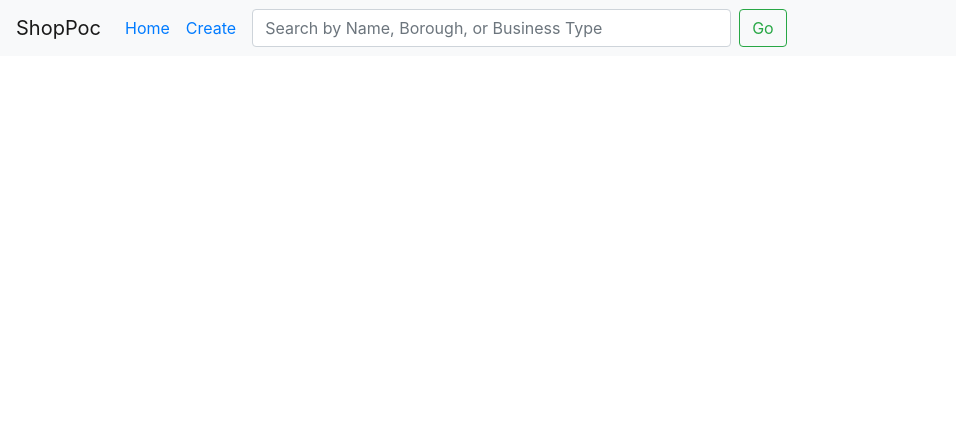
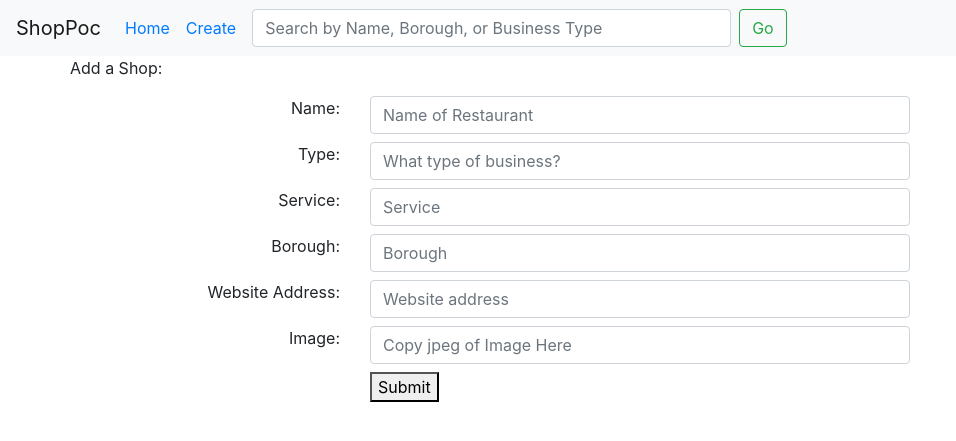
Before and after one commit to KathyLau/shop-poc, a Flask app: page /create in a window 1280 px wide. Shown: the top 441 px of the page, without its empty margins (0-956 px from the left). Run offline with Flask 2, Linux system fonts and the light colour scheme; some libraries are stand-ins or nearby versions.

Commit message:
Updated to add create page

```diff
--- a/app.py
+++ b/app.py
@@ -4,7 +4,6 @@ app = Flask(__name__)
 
 searchterm = "Search Results"
 api_key = "AIzaSyD43vlw78-rgjz6a5iczPSEDO1bxQC9hZ0"
-current_id = 4
 
 bizlist = generate_list("data/black-owned-restaurants-nyc.csv")
 bizlist[-10:]
@@ -13,6 +12,8 @@ bizlist = bizlist[::-1]
 returnlist = []
 
 searchlist = []
+suggestionlist = []
+suggestionlistlength = 0
 
 
 @app.route('/', methods=['GET', 'POST'])
@@ -26,37 +27,6 @@ def home():
 @app.route('/restaurant')
 def restaurant(name=None):
     return render_template('index.html', data='data')
-
-
-# to register a business
-@ app.route('/create', methods=['GET', 'POST'])
-def register():
-    if request.method == 'GET':
-        return render_template('create.html')
-    elif request.method == 'POST':
-
-        bname = request.form['bname']
-        email = request.form['email']
-        phone = request.form['phone']
-        address = request.form['address']
-        hours = request.form['hours']
-        site = request.form['site']
-        insta = request.form['insta']
-        cuisine = request.form['cuisine']
-
-        new_entry = {
-            'bname': bname,
-            'email': email,
-            'phone': phone,
-            'address': address,
-            'hours': hours,
-            'site': site,
-            'insta': insta,
-            'cuisine': cuisine
-        }
-        # code for mongodb to insert into db
-
-        return render_template('index.html', data=new_entry)
 
 
 # handles search bar searches
@@ -91,6 +61,41 @@ def view(id=id):
     return render_template('view.html', returnlist=returnlist)
 
 
+# renders create page
+@app.route('/create', methods=['GET', 'POST'])
+def create(name=None):
+    global bizlist
+    return render_template('create.html', suggestionlist=suggestionlist)
+
+
+# adds suggested restaurants to list
+@app.route('/add', methods=['GET', 'POST'])
+def add(name=None):
+    global suggestionlist
+    global suggestionlistlength
+    suggestionlistlength = suggestionlistlength+1
+
+    json_data = request.get_json()
+    gname = json_data["name"]
+    glocation = json_data["location"]
+    gtext = json_data["text"]
+    gservice = json_data["service"]
+    gimage = json_data["image"]
+    gtype = json_data["type"]
+
+    new_entry = {
+        "name": gname,
+        "location": glocation,
+        "text": gtext,
+        "service": gservice,
+        "image": gimage,
+        "type": gtype
+    }
+
+    suggestionlist.append(new_entry)
+    return jsonify(suggestionlist=suggestionlist)
+
+
 # displays cards of the buisness
 @app.route('/displaycards', methods=['GET', 'POST'])
 def displaycards():
--- /dev/null
+++ b/static/create.js
@@ -0,0 +1,190 @@
+function checkEmpty(name,location,web,service,img,type){
+	var lowered_location = location.toLowerCase()
+
+	var pass = 1;
+
+	if(name.length == 0){
+		console.log("missing entry for name")
+		pass = 0
+		var msg = $("<div>")
+		$(msg).text("missing entry")
+		$("#name_warn").append(msg);
+	}
+
+	if(location.length == 0){
+		console.log("location is empty")
+		pass = 0
+		var msg = $("<div>")
+		$(msg).text("missing entry")
+		$(msg).removeClass("red_mini")
+		$(msg).removeClass("red_location")
+		$(msg).addClass("red_mini")
+		$("#location_warn").append(msg);
+	}
+	else if(lowered_location == "brooklyn"){
+		pass = 1;
+		location = "Brooklyn"
+	}
+	else if(lowered_location == "manhattan"){
+		pass= 1;
+		location = "Manhattan"
+	}
+	else if(lowered_location == "queens"){
+		pass = 1;
+		location = "Queens"
+	}
+	else if(lowered_location == "the bronx"){
+		pass = 1;
+		location = "the Bronx"
+	}
+	else if(lowered_location == "bronx"){
+		pass = 1;
+		location = "the Bronx"
+	}
+	else if(lowered_location == "staten island"){
+		pass = 1;
+		location = "Staten Island"
+	}
+	else{
+		pass = 0;
+		var msg = $("<div>")
+		$(msg).text("Invalid Entry. The borough must be one of the following 5: Manhattan, Brooklyn, the Bronx, Queens, or Staten Island")
+		$(msg).removeClass("red_mini")
+		$(msg).removeClass("red_location")
+		$(msg).addClass("red_location")
+		$("#location_warn").append(msg);
+	}
+
+
+	if(web.length == 0){
+		pass = 0;
+		var msg = $("<div>")
+		$(msg).text("missing entry")
+		$("#web_warn").append(msg);
+	}
+
+	if(service.length == 0){
+		pass = 0;
+		var msg = $("<div>")
+		$(msg).text("missing entry")
+		$("#service_warn").append(msg);
+	}
+
+	if (img.length == 0){
+		pass = 0;
+		var msg = $("<div>")
+		$(msg).text("missing jpeg for image")
+		$("#img_warn").append(msg);
+	}
+
+	if (type.length == 0){
+		pass = 0;
+		var msg = $("<div>")
+		$(msg).text("missing entry")
+		$("#type_warn").append(msg);
+	}
+
+	if(pass == 1){
+		console.log("passed all checks")
+		submit(name, location, web, service, img, type);
+	}
+	else{
+		var warn  = $("<div>")
+		$(warn).addClass("red_warn")
+		$(warn).text("There is an error in one or more of the fields");
+		$("#top_warn").append(warn);
+	}
+
+}
+
+
+function clearAll(){
+	$("#name_entry").val('');
+	$("#location_entry").val('');
+	$("#web_entry").val('');
+	$("#service_entry").val('');
+	$("#img_entry").val('');
+	$("#type_entry").val('');
+}
+
+var submit = function(name, location, web, service, img, type){
+	var name = name
+	var location = location
+	var web = web
+	var service = service
+	var img = img
+	var type = type
+
+//NOTE: Here we name the variable web to text as server stores website address under "text"
+    var submit_input = {
+    	'name': name,
+    	'location': location,
+    	'text': web,
+    	'service': service,
+    	'image': img,
+    	'type': type
+    }
+
+
+    $.ajax({
+        type: "POST",
+        url: "add",
+        dataType : "json",
+        contentType: "application/json; charset=utf-8",
+        data : JSON.stringify(submit_input),
+        success: function(result){
+	        var success_msg = $("<div>");
+	        $(success_msg).text("New item successfully created.");
+	        $(success_msg).addClass("blue_success");
+	        $("#top_warn").append(success_msg);
+	        clearAll();
+	        $("#name_entry").focus();
+
+
+        },
+        error: function(request, status, error){
+            console.log("Error");
+            console.log(request)
+            console.log(status)
+            console.log(error)
+        }
+    });
+}
+
+
+$(document).ready(function(){
+	console.log("create page");
+
+	$("#submit_button").click(function(){
+		console.log("you hit submit");
+		$("#top_warn").empty();
+		$("#name_warn").empty();
+		$("#location_warn").empty();
+		$("#web_warn").empty();
+		$("#service_warn").empty();
+		$("#img_warn").empty();
+		$("#type_warn").empty();
+
+		var name = $("#name_entry").val();
+		name = name.trim();
+
+		var location = $("#location_entry").val();
+		location = location.trim();
+
+		var web = $("#web_entry").val();
+		web = web.trim();
+
+		var service= $("#service_entry").val();
+		service = service.trim();
+
+		var img = $("#img_entry").val();
+		img = img.trim();
+
+		var type= $("#type_entry").val();
+		type = type.trim();
+
+		checkEmpty(name,location,web,service,img,type);
+
+	})
+
+})
--- a/static/matches.js
+++ b/static/matches.js
@@ -17,7 +17,7 @@ function showcards(searchlist, searchterm){
 
         var img = $("<img class='card-img-top' src=" +searchlist[i]["image"]+ ">");
         var alt_t = searchlist[i]["name"]+" taco"
-        console.log(alt_t);
+        console.log(alt_t); //log name to console
         $(img).attr('alt', alt_t);
         var cardbodydiv = $("<div class='card-body'>");
         var name = $("<h5 class='card_title'>");
@@ -63,6 +63,7 @@ function showcards(searchlist, searchterm){
 }
 
 $(document).ready(function(){
+	console.log("MATCHES")
 
     //set up search results row
     var topName = $("<div>")
--- a/static/v.js
+++ b/static/v.js
@@ -37,11 +37,12 @@ function display(returnlist){
 	$(location).text("Borough: " +returnlist[0]["location"]);
 	$("#location").append(location)
 
-	$(service).text("service: "+returnlist[0]["service"]);
+	$(service).text("Service: "+returnlist[0]["service"]);
 	$("#service").append(service)
 
+	//NOTE: TEXT = WEBSITE
 	$(text).text(returnlist[0]["text"]);
-	$("#text").append(text)
+	$("#website").append(text)
 
 	$(type).text("Type of Business: "+returnlist[0]["type"]);
 	$("#type").append(type)
--- a/templates/base.html
+++ b/templates/base.html
@@ -34,8 +34,8 @@
       </div>
 
       <ul class="nav navbar-nav">
-        <li class="nav-link active"><a href="http://127.0.0.1:5000/">Home</a></li>
-        <li class="nav-link active"><a href="http://127.0.0.1:5000/create">Create</a></li>
+        <li class="nav-link active"><a href="/">Home</a></li>
+        <li class="nav-link active"><a href="/create">Create</a></li>
         <!--
         <li class="nav-inline-text disabled search_top_text">Search:</li>
         <li class="active"> <input name="search" rows="1" placeholder="Search by Borough" id="top_search_input" class="form-control"></input>
--- a/templates/create.html
+++ b/templates/create.html
@@ -1,6 +1,11 @@
 {% extends "base.html" %}
-{% block body %}
+
+{% block content %}
 <div >
+	<script type="text/javascript" src="{{ url_for('static', filename = 'create.js') }}"></script>
+	<script type="text/javascript">
+	 	var suggestionlist = {{suggestionlist|tojson}}
+    </script>
 
     <style >
     	# name{
@@ -59,7 +64,7 @@
 		</div>
 		<div class="row pad">
 			<div class="col-md-3 right">
-				Restaurant Name:
+				Name:
 			</div>
 
 			<div class="col-md-6">
@@ -69,6 +74,26 @@
 
 			<div class="col-md-3 red_mini" id="name_warn"></div>
 
+		</div>
+
+		<div class="row pad">
+			<div class="col-md-3 right">
+				Type:
+			</div>
+			<div class="col-md-6">
+				<input name="img_entry" rows="1" placeholder="What type of business?" id="type_entry" class="form-control"></input>
+			</div>
+			<div class="col-md-3 red_mini" id="type_warn"></div>
+		</div>
+
+		<div class="row pad">
+			<div class="col-md-3 right">
+				Service:
+			</div>
+			<div class="col-md-6">
+				<input name="text_entry" rows="1" placeholder="Service" id="service_entry" class="form-control"></input>
+			</div>
+			<div class="col-md-3 red_mini" id="service_warn"></div>
 		</div>
 
 
@@ -88,34 +113,12 @@
 
 		<div class="row pad">
 			<div class="col-md-3 right">
-				Rating (out of 5):
+				Website Address:
 			</div>
 			<div class="col-md-6">
-				<input name="rating_entry" rows="1" placeholder="Rating (out of 5)" id="rating_entry" class="form-control"></input>
+				<input name="rating_entry" rows="1" placeholder="Website address" id="web_entry" class="form-control"></input>
 			</div>
-			<div class="col-md-3 red_mini" id="rating_warn"></div>
-		</div>
-
-
-		<div class="row pad">
-			<div class="col-md-3 right">
-				Description:
-			</div>
-			<div class="col-md-6">
-				<input name="text_entry" rows="1" placeholder="Description" id="text_entry" class="form-control"></input>
-			</div>
-			<div class="col-md-3 red_mini" id="text_warn"></div>
-		</div>
-
-
-		<div class="row extrapad">
-			<div class="col-md-3 right">
-				Popular Dishes:
-			</div>
-			<div class="col-md-6">
-				<input name="pop_dish_entry_1" rows="1" placeholder="Dish 1" id="pop_dish_entry_1" class="form-control"></input>
-			</div>
-			<div class="col-md-3 red_mini" id= "dish_warn"></div>
+			<div class="col-md-3 red_mini" id="web_warn"></div>
 		</div>
 
 
@@ -137,11 +140,5 @@
 			</div>
 		</div>
 
-		<div class="row">
-			<div class="col-md-3"></div>
-			<div class="col-md-9" id="linkarea"></div>
-
-		</div>
-
 </div>
 {% endblock %}
--- a/templates/view.html
+++ b/templates/view.html
@@ -85,7 +85,7 @@
 			<div class="col-md-4 pad" id="type">
 
 			</div>
-			<div class="col-md-4 pad" id="rating">
+			<div class="col-md-4 pad" id="service">
 
 			</div>
 		</div>
@@ -96,9 +96,9 @@
 			</div>
 			<div class="col-md-6" id="textbox">
 				<div class="row bold">
-					Description:
+					Website:
 				</div>
-				<div class="row" id="text">
+				<div class="row" id="website">
 
 				</div>
 				<div class="row bold top_pad">
```
